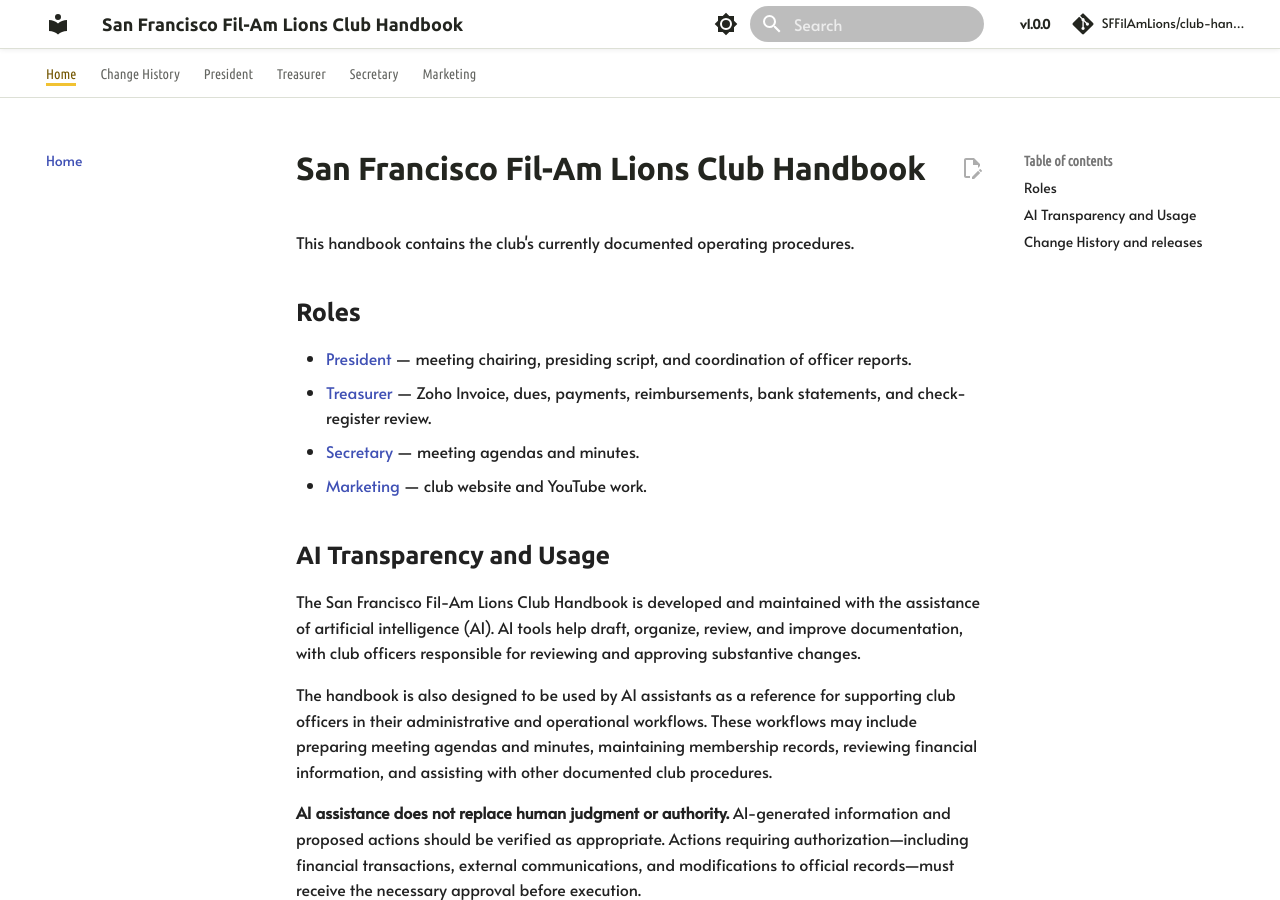
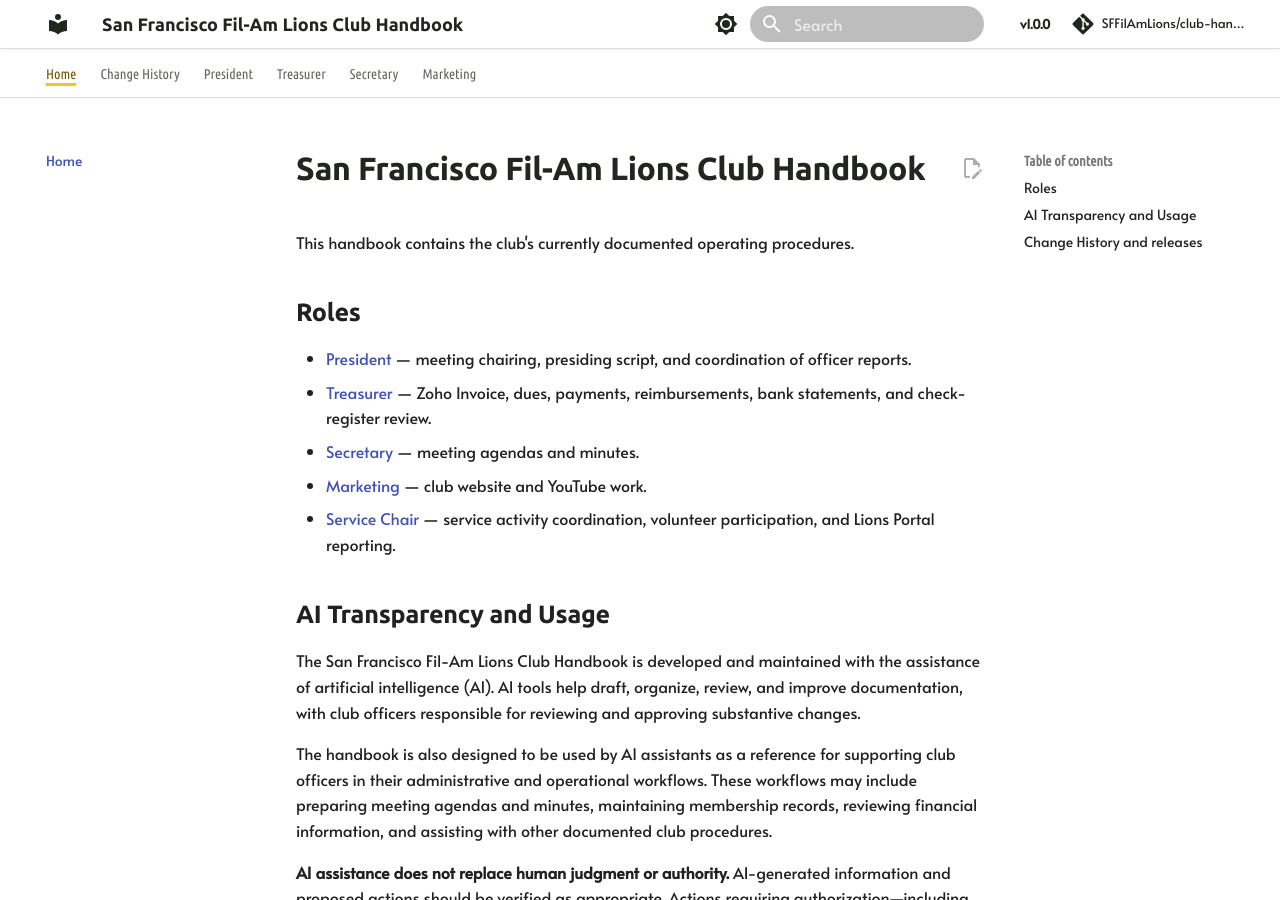
Before and after one commit to SFFilAmLions/club-handbook, an MkDocs documentation site: the page built from docs/README.md, in a window 1280 px wide and 900 px high. Built offline with MkDocs 1.6.1 and Material for MkDocs 9.7.7, drawn with Linux system fonts in a browser that asks for light colours; comment, search, counter and statistics services are not loaded.

Commit message:
docs: link Service Chair from handbook overview

```diff
--- a/docs/README.md
+++ b/docs/README.md
@@ -8,6 +8,7 @@ This handbook contains the club's currently documented operating procedures.
 - [Treasurer](treasurer/index.md) — Zoho Invoice, dues, payments, reimbursements, bank statements, and check-register review.
 - [Secretary](secretary/index.md) — meeting agendas and minutes.
 - [Marketing](marketing/index.md) — club website and YouTube work.
+- [Service Chair](service-chair/index.md) — service activity coordination, volunteer participation, and Lions Portal reporting.
 
 ## AI Transparency and Usage
 
```
